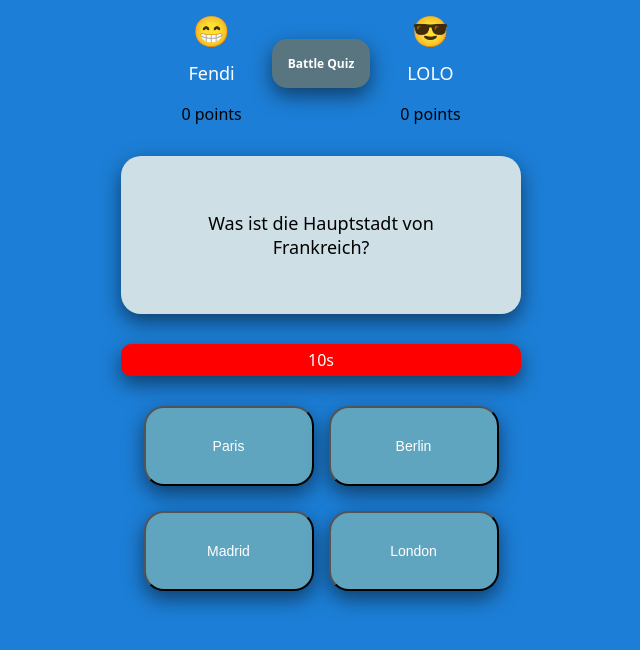
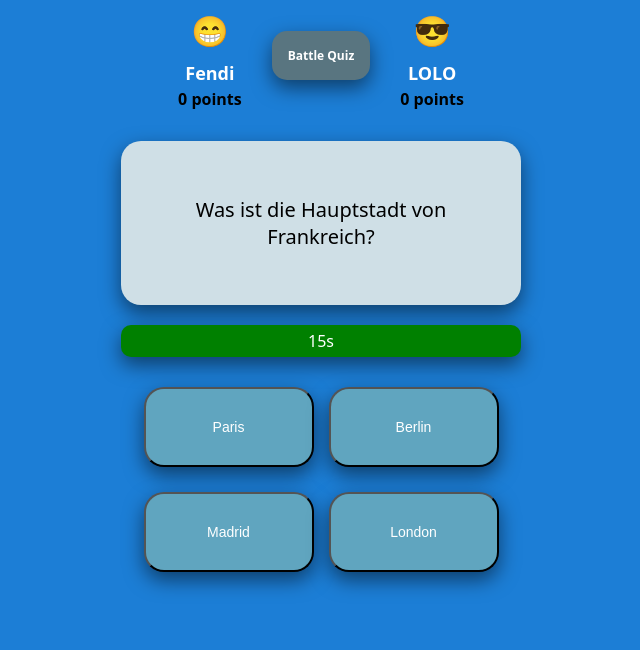
Before and after one commit to Efendi5/capstone-project, a Next.js app: page / in a window 1280 px wide. Shown: the top 650 px of the page, without its empty margins (319-959 px from the left). Built offline with nearby package versions, Linux system fonts and the light colour scheme.

Commit message:
change stylings, change names

```diff
--- a/components/QuizCardPage/AnswerButton/index.js
+++ b/components/QuizCardPage/AnswerButton/index.js
@@ -11,10 +11,10 @@ export default function AnswerButtons({
   setIsDisabled,
   setIsTimerPaused,
   timeLeft,
-  questionIndex,
+  index,
 }) {
   const [answerIndex, setAnswerIndex] = useState(null);
-  const currentQuestion = questions[questionIndex];
+  const currentQuestion = questions[index];
 
   const handleAnswerClick = (index, answer) => {
     setAnswerIndex(index);
--- a/components/QuizCardPage/Header/index.js
+++ b/components/QuizCardPage/Header/index.js
@@ -5,7 +5,9 @@ export default function Header({ points1, points2 }) {
   return (
     <StyledDiv>
       <User name="Fendi" aria-label="Smiley" emoji="😁" points={points1} />
-      <StyledHeader>Battle Quiz</StyledHeader>
+      <StyledHeader>
+        <strong>Battle Quiz</strong>
+      </StyledHeader>
       <User name="LOLO" aria-label="Smiley" emoji="😎" points={points2} />
     </StyledDiv>
   );
--- a/components/QuizCardPage/NextButton/index.js
+++ b/components/QuizCardPage/NextButton/index.js
@@ -2,15 +2,15 @@ import styled from "styled-components";
 
 export default function NextButton({
   isDisabled,
-  questionIndex,
+  index,
   setIsDisabled,
   setIsTimerPaused,
   setTimeLeft,
-  setQuestionIndex,
+  setIndex,
   setSelectedAnswer,
 }) {
   const handleNextClick = () => {
-    setQuestionIndex(questionIndex + 1);
+    setIndex(index + 1);
     setSelectedAnswer("");
     setIsDisabled(false);
     setIsTimerPaused(false);
@@ -31,10 +31,10 @@ export default function NextButton({
 export const StyledButtonNext = styled.button`
   display: ${(props) => props.block || "none"};
   justify-content: center;
-  width: 40%;
+  width: 35%;
   text-align: center;
   max-width: 200px;
-  padding: 15px;
+  padding: 10px;
   background-color: green;
   border-radius: 20px;
   color: white;
--- a/components/QuizCardPage/QuizCard/index.js
+++ b/components/QuizCardPage/QuizCard/index.js
@@ -6,11 +6,12 @@ export default function QuizCard({ questions }) {
 
 export const StyledCard = styled.div`
   display: flex;
-  margin: 30px auto;
+  margin-bottom: 20px;
+  margin-top: 30px;
   width: 90%;
   text-align: center;
   max-width: 400px;
-  font-size: 18px;
+  font-size: 20px;
   padding: 55px;
   background-color: #cfdfe6;
   border-radius: 20px;
--- a/components/QuizCardPage/QuizPageForm/index.js
+++ b/components/QuizCardPage/QuizPageForm/index.js
@@ -13,11 +13,9 @@ export default function QuizForm() {
   const [selectedAnswer, setSelectedAnswer] = useState("");
   const [isDisabled, setIsDisabled] = useState(false);
   const [isTimerPaused, setIsTimerPaused] = useState(false);
-  const [timeLeft, setTimeLeft] = useState(15);
-  const [questionIndex, setQuestionIndex] = useState(0);
-
-  const question = questions[questionIndex].question;
-  const answers = questions[questionIndex].answers;
+  const [timeLeft, setTimeLeft] = useState(20);
+  const [index, setIndex] = useState(0);
+  const question = questions[index].question;
 
   return (
     <>
@@ -39,14 +37,13 @@ export default function QuizForm() {
           setIsDisabled={setIsDisabled}
           setIsTimerPaused={setIsTimerPaused}
           timeLeft={timeLeft}
-          answers={answers}
-          questionIndex={questionIndex}
+          index={index}
         ></AnswerButtons>
         <NextButton
           isDisabled={isDisabled}
           setSelectedAnswer={setSelectedAnswer}
-          questionIndex={questionIndex}
-          setQuestionIndex={setQuestionIndex}
+          index={index}
+          setIndex={setIndex}
           setIsDisabled={setIsDisabled}
           setIsTimerPaused={setIsTimerPaused}
           setTimeLeft={setTimeLeft}
--- a/components/QuizCardPage/Timeline/index.js
+++ b/components/QuizCardPage/Timeline/index.js
@@ -1,6 +1,5 @@
 import styled from "styled-components";
-import { useEffect } from "react";
-import { useState } from "react";
+import { useEffect, useState } from "react";
 
 export default function Timeline({
   isTimerPaused,
@@ -36,7 +35,7 @@ export default function Timeline({
         isRunningOut={timeLeft > 0 && timeLeft <= 10}
         timeLeft={timeLeft}
       >
-        {timeLeft === 0 ? "Time is up" : `${timeLeft}s`}
+        {timeLeft === 0 ? <strong>!!! Time is up !!!</strong> : `${timeLeft}s`}
       </StyledTimer>
     </>
   );
--- a/components/QuizCardPage/User/index.js
+++ b/components/QuizCardPage/User/index.js
@@ -5,7 +5,9 @@ export default function User({ emoji, name, points }) {
   return (
     <StyledDiv>
       <StyledUser>{emoji}</StyledUser>
-      <StyledName>{name}</StyledName>
+      <strong>
+        <StyledName>{name}</StyledName>
+      </strong>
       <UserPoints points={points} />
     </StyledDiv>
   );
--- a/components/QuizCardPage/UserPoints/index.js
+++ b/components/QuizCardPage/UserPoints/index.js
@@ -7,14 +7,16 @@ export default function UserPoints({ points }) {
   return (
     <>
       <StyledPoints>
-        {points} {pointString}
+        <strong>
+          {points} {pointString}
+        </strong>
       </StyledPoints>
     </>
   );
 }
 
 export const StyledPoints = styled.div`
-  margin-top: -5px;
+  margin-top: -20px;
   font-size: 16px;
   color: black;
   margin-bottom: 1px;
```
